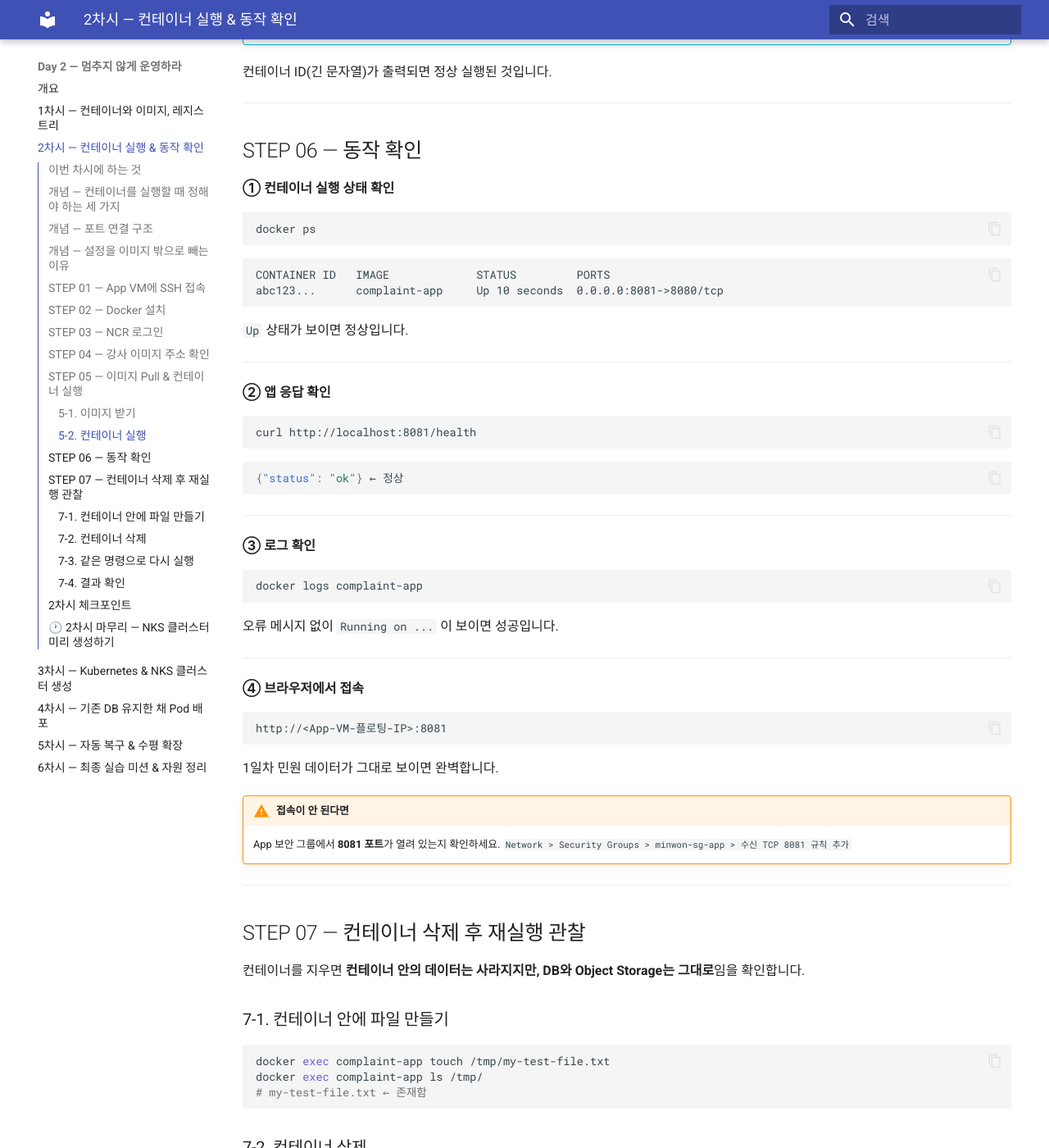
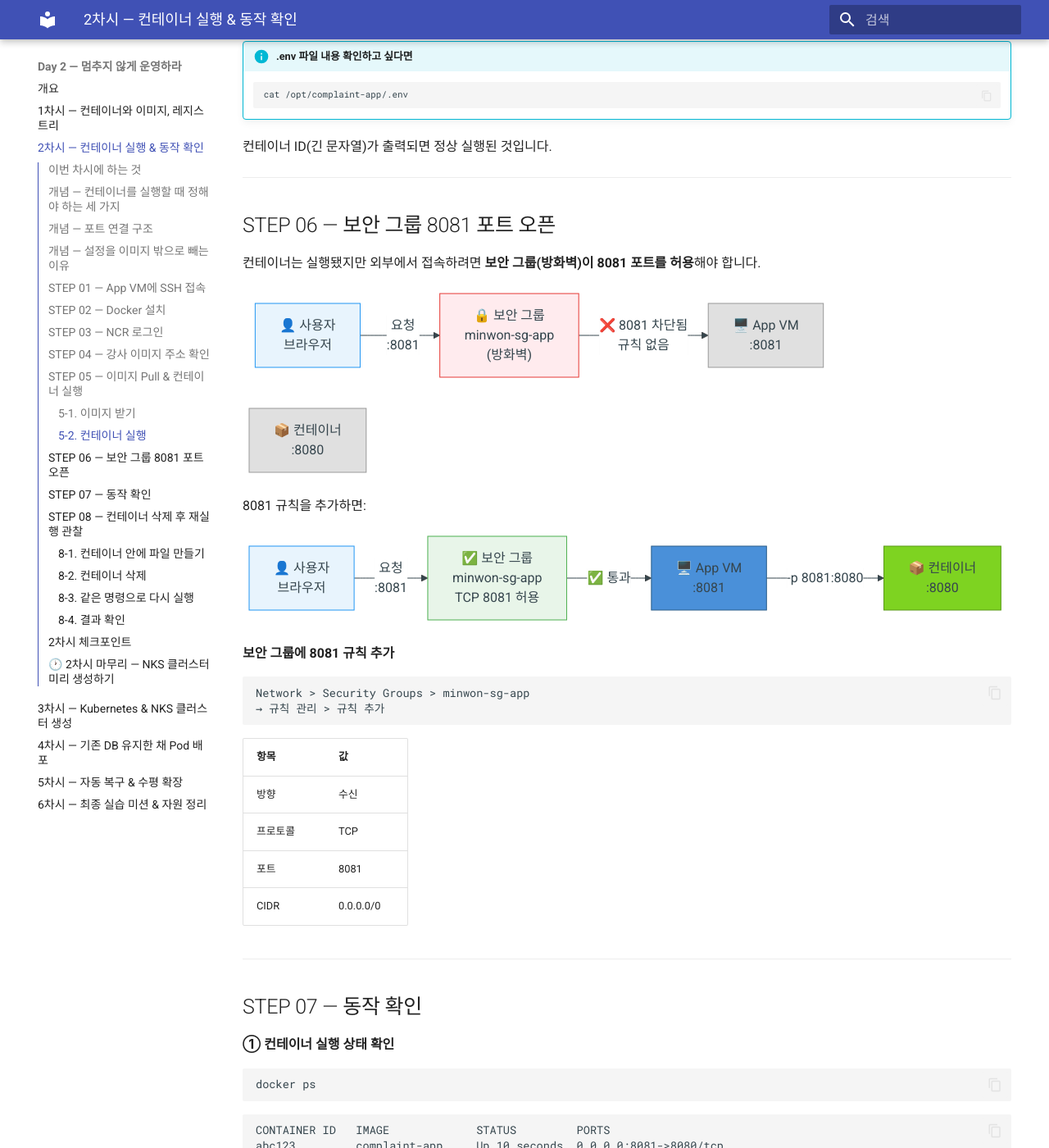
Before and after one commit to skilleat-labs/cloud-native-minwon-lab, an MkDocs documentation site: the page built from docs/day2/session2.md, in a window 1280 px wide and 1400 px high, scrolled down 4828 px. Shown: the whole window at 82% size. Built offline with MkDocs 1.6.1 and Material for MkDocs 9.7.7, drawn with Linux system fonts in a browser that asks for light colours; some of the changed text lies outside the part shown.

Commit message:
docs: day2 session2 - STEP 06 보안그룹 8081 오픈 섹션 추가 (가로 Mermaid), STEP 번호 재정렬

````diff
--- a/docs/day2/session2.md
+++ b/docs/day2/session2.md
@@ -12,9 +12,11 @@
 | 01 | App VM에 SSH 접속 |
 | 02 | Docker 설치 |
 | 03 | NCR 로그인 |
-| 04 | 이미지 Pull & 컨테이너 실행 |
-| 05 | 동작 확인 |
-| 06 | 컨테이너 삭제 후 재실행 — 상태 관찰 |
+| 04 | 강사 이미지 주소 확인 |
+| 05 | 이미지 Pull & 컨테이너 실행 |
+| 06 | 보안 그룹 8081 포트 오픈 |
+| 07 | 동작 확인 |
+| 08 | 컨테이너 삭제 후 재실행 — 상태 관찰 |
 
 ---
 
@@ -218,7 +220,62 @@ DB 주소, Object Storage 정보 등을 따로 입력할 필요가 없어요.
 
 ---
 
-## STEP 06 — 동작 확인
+## STEP 06 — 보안 그룹 8081 포트 오픈
+
+컨테이너는 실행됐지만 외부에서 접속하려면 **보안 그룹(방화벽)이 8081 포트를 허용**해야 합니다.
+
+```mermaid
+graph LR
+    U["👤 사용자\n브라우저"]
+    SG["🔒 보안 그룹\nminwon-sg-app\n(방화벽)"]
+    VM["🖥️ App VM\n:8081"]
+    CT["📦 컨테이너\n:8080"]
+
+    U -->|"요청\n:8081"| SG
+    SG -->|"❌ 8081 차단됨\n규칙 없음"| VM
+
+    style SG fill:#ffebee,stroke:#e53935,color:#c62828
+    style U fill:#e8f4fd,stroke:#2196F3
+    style VM fill:#e0e0e0,stroke:#999,color:#666
+    style CT fill:#e0e0e0,stroke:#999,color:#666
+```
+
+8081 규칙을 추가하면:
+
+```mermaid
+graph LR
+    U["👤 사용자\n브라우저"]
+    SG["✅ 보안 그룹\nminwon-sg-app\nTCP 8081 허용"]
+    VM["🖥️ App VM\n:8081"]
+    CT["📦 컨테이너\n:8080"]
+
+    U -->|"요청\n:8081"| SG
+    SG -->|"✅ 통과"| VM
+    VM -->|"-p 8081:8080"| CT
+
+    style SG fill:#e8f5e9,stroke:#4caf50,color:#2e7d32
+    style U fill:#e8f4fd,stroke:#2196F3
+    style VM fill:#4A90D9,color:#fff,stroke:#2c5f8a
+    style CT fill:#7ED321,color:#fff,stroke:#5a9a18
+```
+
+**보안 그룹에 8081 규칙 추가**
+
+```
+Network > Security Groups > minwon-sg-app
+→ 규칙 관리 > 규칙 추가
+```
+
+| 항목 | 값 |
+|------|---|
+| 방향 | 수신 |
+| 프로토콜 | TCP |
+| 포트 | 8081 |
+| CIDR | 0.0.0.0/0 |
+
+---
+
+## STEP 07 — 동작 확인
 
 **① 컨테이너 실행 상태 확인**
 
@@ -271,11 +328,11 @@ http://<App-VM-플로팅-IP>:8081
 
 ---
 
-## STEP 07 — 컨테이너 삭제 후 재실행 관찰
+## STEP 08 — 컨테이너 삭제 후 재실행 관찰
 
 컨테이너를 지우면 **컨테이너 안의 데이터는 사라지지만, DB와 Object Storage는 그대로**임을 확인합니다.
 
-### 7-1. 컨테이너 안에 파일 만들기
+### 8-1. 컨테이너 안에 파일 만들기
 
 ```bash
 docker exec complaint-app touch /tmp/my-test-file.txt
@@ -283,13 +340,13 @@ docker exec complaint-app ls /tmp/
 # my-test-file.txt ← 존재함
 ```
 
-### 7-2. 컨테이너 삭제
+### 8-2. 컨테이너 삭제
 
 ```bash
 docker rm -f complaint-app
 ```
 
-### 7-3. 같은 명령으로 다시 실행
+### 8-3. 같은 명령으로 다시 실행
 
 ```bash
 docker run -d \
@@ -299,7 +356,7 @@ docker run -d \
   43c329ba-kr1-registry.container.nhncloud.com/minwon-registry/complaint-app:latest
 ```
 
-### 7-4. 결과 확인
+### 8-4. 결과 확인
 
 ```bash
 # 아까 만든 파일이 사라졌는가?
````
